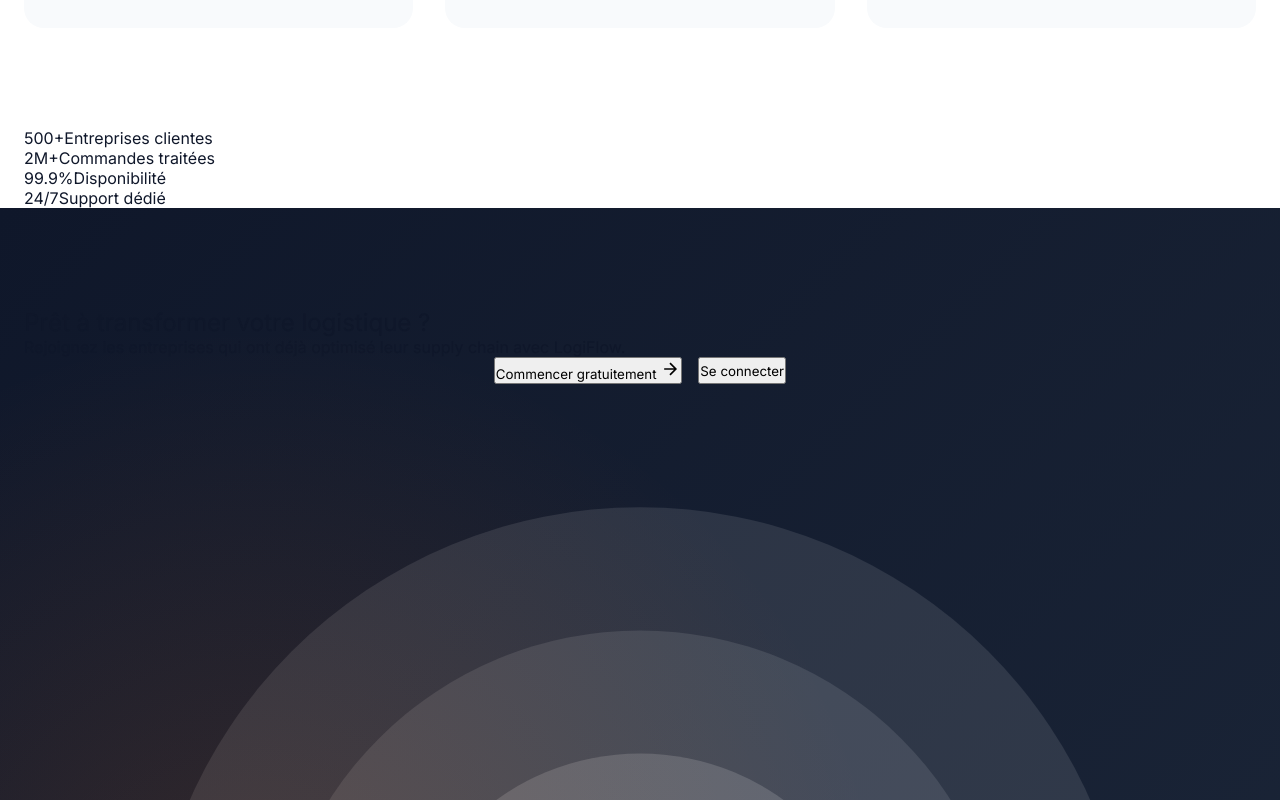
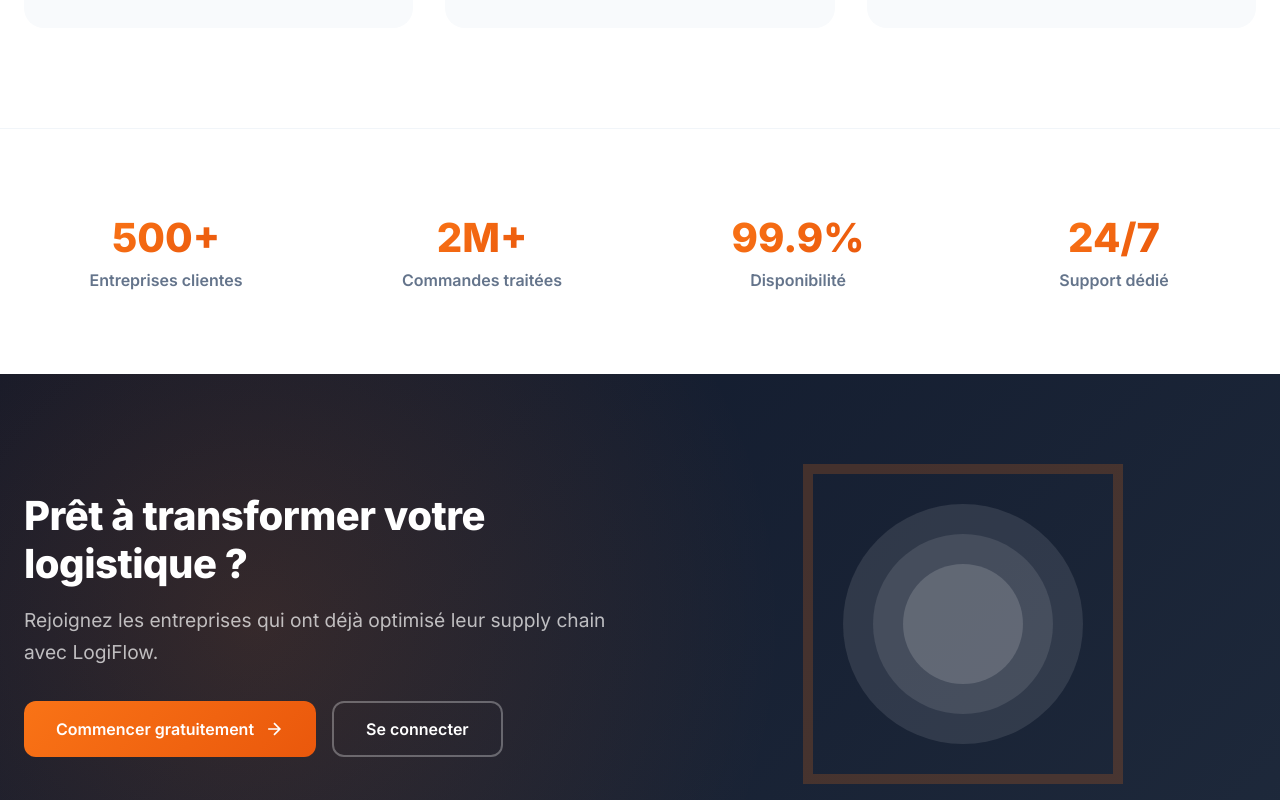
Before and after one commit to hamza2024web/Digital_logitics_Frontend, an Angular app: page /home in a window 1280 px wide. Shown: the part 1580-2380 px from the top of the page. Built offline with nearby package versions, Linux system fonts and the light colour scheme.

Commit message:
update the design of login page and register

```diff
--- a/src/app/features/auth/login/login.scss
+++ b/src/app/features/auth/login/login.scss
@@ -226,7 +226,9 @@
     margin-bottom: 20px;
 
     label {
-      display: block;
+      display: flex;
+      align-items: center;
+      gap: 8px;
       font-size: 0.875rem;
       font-weight: 600;
       color: rgba(255, 255, 255, 0.8);
@@ -235,44 +237,34 @@
       span {
         color: $primary;
       }
+
+      svg {
+        color: rgba(255, 255, 255, 0.6);
+      }
     }
 
     .input-wrapper {
       position: relative;
 
-      .input-icon {
-        position: absolute;
-        left: 16px;
-        top: 50%;
-        transform: translateY(-50%);
-        color: rgba(255, 255, 255, 0.4);
-        pointer-events: none;
-        transition: color 0.3s;
-      }
-
       input {
         width: 100%;
-        padding: 14px 16px 14px 48px;
-        background: rgba(255, 255, 255, 0.05);
-        border: 1px solid rgba(255, 255, 255, 0.15);
+        padding: 16px;
+        background: rgba(255, 255, 255, 0.03);
+        border: 1px solid rgba(255, 255, 255, 0.1);
         border-radius: 12px;
         font-size: 0.95rem;
         color: white;
         transition: all 0.3s;
 
         &::placeholder {
-          color: rgba(255, 255, 255, 0.35);
+          color: rgba(255, 255, 255, 0.3);
         }
 
         &:focus {
           outline: none;
+          background: rgba(255, 255, 255, 0.05);
           border-color: $primary;
-          background: rgba(255, 255, 255, 0.08);
-          box-shadow: 0 0 0 4px rgba(249, 115, 22, 0.15);
-
-          &+.input-icon {
-            color: $primary;
-          }
+          box-shadow: 0 0 0 4px rgba(249, 115, 22, 0.1);
         }
 
         &.ng-invalid.ng-touched {
@@ -367,7 +359,7 @@
       }
     }
 
-    .forgot-password {
+    .forgot-link {
       font-size: 0.875rem;
       color: $primary;
       text-decoration: none;
@@ -378,6 +370,65 @@
         color: $accent;
         text-decoration: underline;
       }
+    }
+  }
+
+  // checkbox custom styles
+  .checkbox-wrapper {
+    display: flex;
+    align-items: center;
+    gap: 8px;
+    cursor: pointer;
+    position: relative;
+    user-select: none;
+
+    input {
+      position: absolute;
+      opacity: 0;
+      cursor: pointer;
+      height: 0;
+      width: 0;
+
+      &:checked ~ .checkmark {
+        background: linear-gradient(135deg, $primary 0%, $primary-dark 100%);
+        border-color: $primary;
+
+        &:after {
+          display: block;
+        }
+      }
+    }
+
+    .checkmark {
+      position: relative;
+      height: 18px;
+      width: 18px;
+      background: rgba(255, 255, 255, 0.05);
+      border: 1px solid rgba(255, 255, 255, 0.2);
+      border-radius: 4px;
+      transition: all 0.2s;
+
+      &:after {
+        content: "";
+        position: absolute;
+        display: none;
+        left: 6px;
+        top: 2px;
+        width: 4px;
+        height: 8px;
+        border: solid white;
+        border-width: 0 2px 2px 0;
+        transform: rotate(45deg);
+      }
+    }
+
+    .label {
+      font-size: 0.85rem;
+      color: rgba(255, 255, 255, 0.7);
+    }
+
+    &:hover .checkmark {
+      border-color: rgba(255, 255, 255, 0.4);
     }
   }
 
@@ -423,21 +474,12 @@
   }
 }
 
-@keyframes spin {
-  to {
-    transform: rotate(360deg);
-  }
-}
-
-// Footer
-.login-footer {
-  margin-top: 32px;
-  text-align: center;
-
+// Divider
 .divider {
   display: flex;
   align-items: center;
   margin-bottom: 24px;
+  margin-top: 24px;
 
   &::before,
   &::after {
@@ -451,10 +493,14 @@
     padding: 0 16px;
     font-size: 0.85rem;
     color: rgba(255, 255, 255, 0.4);
+    text-transform: lowercase;
   }
 }
 
+// Register Link
 .register-link {
+  text-align: center;
+  margin-top: 24px;
   font-size: 0.95rem;
   color: rgba(255, 255, 255, 0.6);
 
@@ -463,6 +509,7 @@
     text-decoration: none;
     font-weight: 600;
     transition: color 0.2s;
+    cursor: pointer;
 
     &:hover {
       color: $accent;
@@ -470,26 +517,37 @@
     }
   }
 }
+
+// Footer
+.login-footer {
+  margin-top: 32px;
+  text-align: center;
+
+  p {
+    font-size: 0.8rem;
+    color: rgba(255, 255, 255, 0.3);
+    margin: 0;
+  }
 }
 
 // Social Buttons (Optional)
 .social-login {
   display: flex;
-  gap: 12px;
+  justify-content: center;
   margin-bottom: 24px;
 
   .btn-social {
-    flex: 1;
+    width: 100%;
     padding: 12px;
     background: rgba(255, 255, 255, 0.05);
     border: 1px solid rgba(255, 255, 255, 0.1);
-    border-radius: 10px;
+    border-radius: 12px;
     color: white;
     display: flex;
     align-items: center;
     justify-content: center;
-    gap: 8px;
-    font-size: 0.9rem;
+    gap: 12px;
+    font-size: 0.95rem;
     font-weight: 500;
     cursor: pointer;
     transition: all 0.3s;
--- a/src/app/features/home/home.scss
+++ b/src/app/features/home/home.scss
@@ -2,7 +2,27 @@
 // Modern, Clean Design with Orange Theme
 @import '../../../styles/variables';
 
-
+// Variables
+$primary: #f97316;
+$primary-dark: #ea580c;
+$accent: #fb923c;
+$green: #10b981;
+$red: #ef4444;
+$orange: #f59e0b;
+$teal: #14b8a6;
+$dark: #0f172a;
+$dark-secondary: #1e293b;
+$dark-tertiary: #16213e;
+$white: #ffffff;
+$gray-100: #f8fafc;
+$gray-200: #f1f5f9;
+$gray-300: #e2e8f0;
+$gray-400: #cbd5e1;
+$gray-500: #94a3b8;
+$gray-600: #64748b;
+$gray-700: #475569;
+$gray-800: #334155;
+$gray-900: #1e293b;
 
 // Mixins
 @mixin container {
@@ -810,6 +830,11 @@
       background: rgba($teal, 0.1);
       color: $teal;
     }
+
+    &.pink {
+      background: rgba(236, 72, 153, 0.1);
+      color: #ec4899;
+    }
   }
 
   h3 {
@@ -922,6 +947,60 @@
 }
 
 // ========================
+// STATS SECTION
+// ========================
+.stats {
+  padding: 60px 0;
+  background: white;
+  border-top: 1px solid $gray-200;
+}
+
+.stats-grid {
+  display: grid;
+  grid-template-columns: repeat(4, 1fr);
+  gap: 32px;
+
+  @media (max-width: 768px) {
+    grid-template-columns: repeat(2, 1fr);
+  }
+
+  @media (max-width: 480px) {
+    grid-template-columns: 1fr;
+  }
+}
+
+.stat-card {
+  display: flex;
+  flex-direction: column;
+  align-items: center;
+  text-align: center;
+  padding: 24px;
+  border-radius: 16px;
+  transition: all 0.3s;
+
+  &:hover {
+    background: $gray-100;
+    transform: translateY(-4px);
+  }
+
+  .stat-number {
+    font-size: 2.5rem;
+    font-weight: 800;
+    background: linear-gradient(135deg, $primary 0%, $primary-dark 100%);
+    -webkit-background-clip: text;
+    -webkit-text-fill-color: transparent;
+    background-clip: text;
+    margin-bottom: 8px;
+  }
+
+  .stat-label {
+    font-size: 1rem;
+    color: $gray-600;
+    font-weight: 600;
+  }
+}
+
+// ========================
 // CTA SECTION
 // ========================
 .cta-section {
@@ -942,9 +1021,19 @@
   }
 }
 
-.cta-container {
-  @include container;
+.cta-card {
+  display: grid;
+  grid-template-columns: 1fr 1fr;
+  gap: 60px;
+  align-items: center;
+
+  @media (max-width: 968px) {
+    grid-template-columns: 1fr;
     text-align: center;
+  }
+}
+
+.cta-content {
   position: relative;
   z-index: 1;
 
@@ -954,6 +1043,7 @@
     color: white;
     margin: 0 0 16px;
     letter-spacing: -0.5px;
+    line-height: 1.2;
 
     @media (max-width: 768px) {
       font-size: 2rem;
@@ -963,19 +1053,25 @@
   p {
     font-size: 1.2rem;
     color: rgba(255, 255, 255, 0.7);
-    max-width: 600px;
+    margin: 0 0 32px;
+    line-height: 1.7;
+
+    @media (max-width: 968px) {
       margin: 0 auto 32px;
-    line-height: 1.7;
+    }
   }
 }
 
 .cta-buttons {
   display: flex;
   gap: 16px;
-  justify-content: center;
   flex-wrap: wrap;
 
-  .btn-cta {
+  @media (max-width: 968px) {
+    justify-content: center;
+  }
+
+  button {
     padding: 16px 32px;
     font-size: 1rem;
     font-weight: 600;
@@ -986,8 +1082,9 @@
     gap: 10px;
     transition: all 0.3s;
     text-decoration: none;
+  }
 
-    &.btn-primary {
+  .btn-cta-primary {
     background: linear-gradient(135deg, $primary 0%, $primary-dark 100%);
     color: white;
     border: none;
@@ -998,17 +1095,29 @@
     }
   }
 
-    &.btn-outline {
+  .btn-cta-secondary {
     background: transparent;
     color: white;
     border: 2px solid rgba(255, 255, 255, 0.3);
 
     &:hover {
+      background: rgba(255, 255, 255, 0.1);
       border-color: white;
-        background: rgba(255, 255, 255, 0.1);
       transform: translateY(-3px);
     }
   }
+}
+
+.cta-visual {
+  position: relative;
+  display: flex;
+  justify-content: center;
+  align-items: center;
+
+  svg {
+    width: 300px;
+    height: 300px;
+    animation: pulse 4s infinite ease-in-out;
   }
 }
 
@@ -1025,7 +1134,7 @@
   @include container;
 }
 
-.footer-main {
+.footer-grid {
   display: grid;
   grid-template-columns: 2fr repeat(3, 1fr);
   gap: 48px;
@@ -1037,6 +1146,7 @@
 
   @media (max-width: 640px) {
     grid-template-columns: 1fr;
+    gap: 32px;
   }
 }
 
@@ -1084,33 +1194,28 @@
 }
 
 .footer-links {
+  display: flex;
+  flex-direction: column;
+  gap: 12px;
+
   h4 {
     font-size: 0.9rem;
     font-weight: 700;
     color: $dark;
-    margin: 0 0 16px;
+    margin: 0 0 8px;
     text-transform: uppercase;
     letter-spacing: 0.05em;
   }
 
-  ul {
-    list-style: none;
-    padding: 0;
-    margin: 0;
-
-    li {
-      margin-bottom: 10px;
-
   a {
-        font-size: 0.9rem;
+    font-size: 0.95rem;
     color: $gray-600;
     text-decoration: none;
     transition: color 0.2s;
 
     &:hover {
       color: $primary;
-        }
-      }
+      transform: translateX(4px);
     }
   }
 }
```
Also changed, not shown: src/app/features/auth/register/register.scss (+47 -47 lines). Lines whose indentation alone changed are shown as unchanged.
